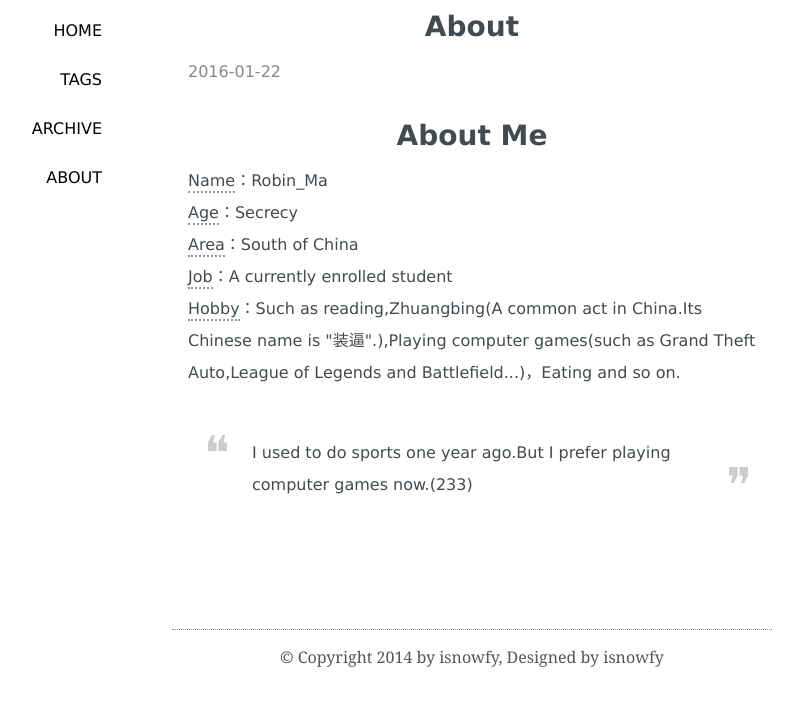
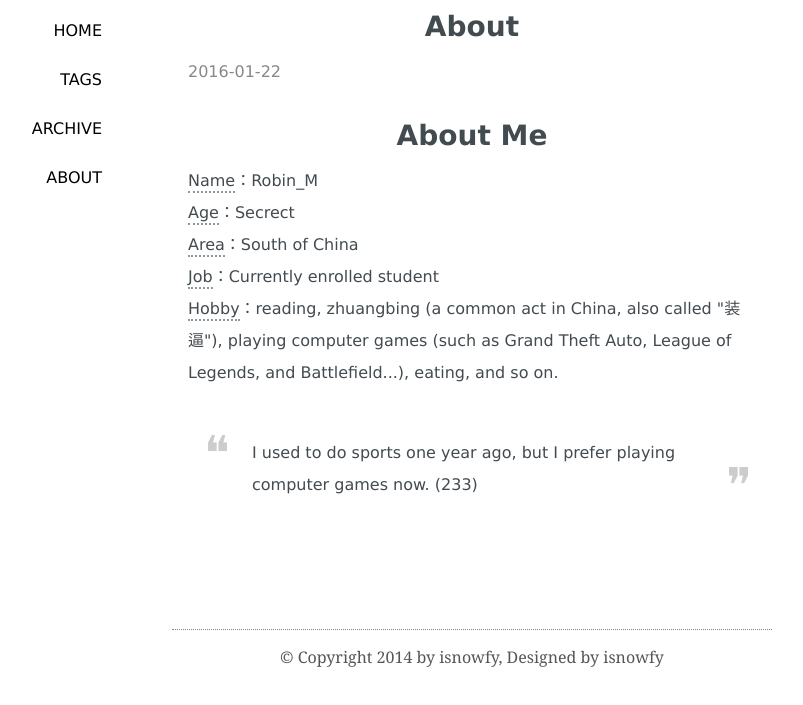
Before and after one commit to RobinIsABoy/RobinIsABoy.github.io, a plain HTML site: page About.html in a window 1280 px wide. Shown: the part 79-784 px from the top of the page, without its empty margins (168-971 px from the left). Drawn offline with nearby package versions, Linux system fonts and the light colour scheme; some packages are replaced by stand-ins of ours; a script that the page names is missing.

Commit message:
Update About.html

```diff
--- a/About.html
+++ b/About.html
@@ -38,14 +38,14 @@
 <!-- content -->
 <h1 style="text-align:center">About Me</h1>
 
-<p><em>Name</em>：Robin_Ma <br>
-<em>Age</em>：Secrecy <br>
+<p><em>Name</em>：Robin_M <br>
+<em>Age</em>：Secrect <br>
 <em>Area</em>：South of China <br>
-<em>Job</em>：A currently enrolled student <br>
-<em>Hobby</em>：Such as reading,Zhuangbing(A common act in China.Its Chinese name is "装逼".),Playing computer games(such as Grand Theft Auto,League of Legends and Battlefield...)，Eating and so on.   </p>
+<em>Job</em>：Currently enrolled student  <br>
+<em>Hobby</em>：reading, zhuangbing (a common act in China, also called "装逼"), playing computer games (such as Grand Theft Auto, League of Legends, and Battlefield...), eating, and so on.   </p>
 
 <blockquote>
-  <p>I used to do sports one year ago.But I prefer playing computer games now.(233)   </p>
+  <p>I used to do sports one year ago, but I prefer playing computer games now. (233)   </p>
 </blockquote>
 <!-- content end -->
 </div>
```
